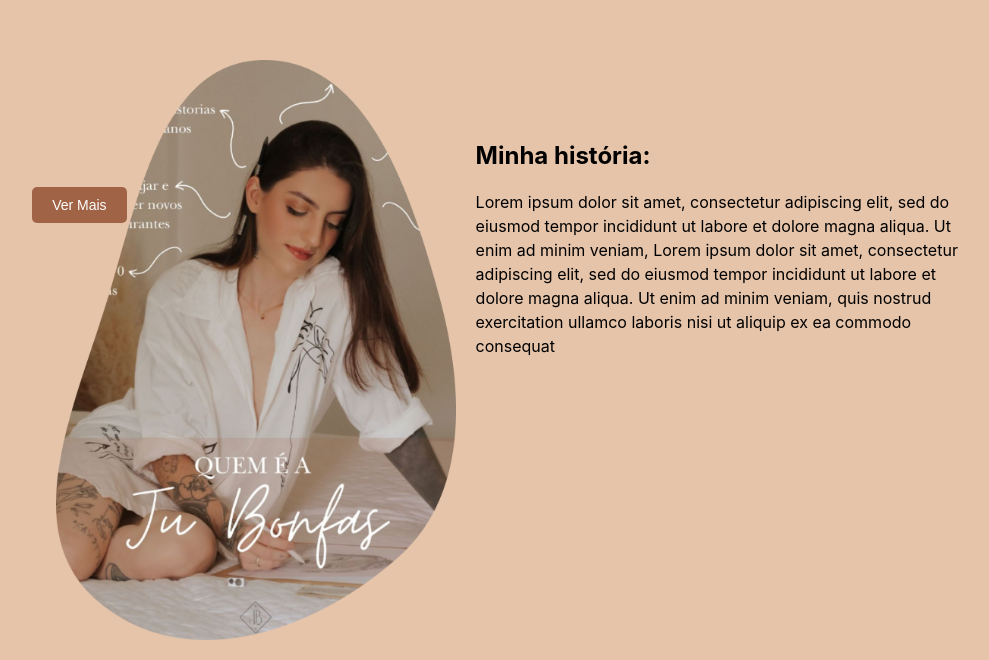
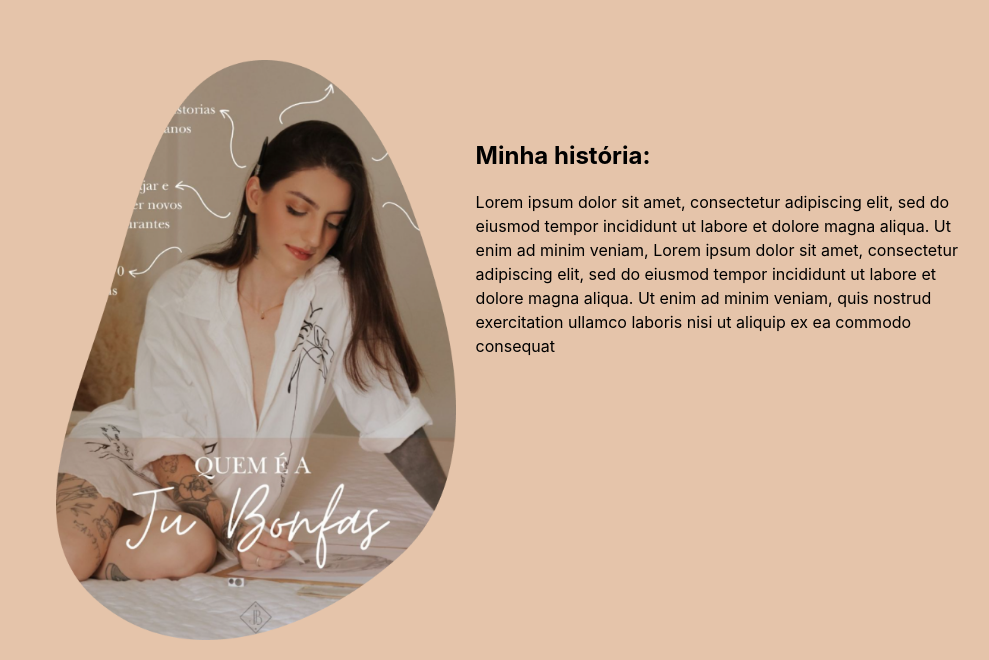
Before and after one commit to lLucasFa/JuBonfas, a React (Create React App) app: page / in a window 1280 px wide. Shown: the part 880-1540 px from the top of the page, without its empty margins (262-1251 px from the left). Built offline with nearby package versions, Linux system fonts and the light colour scheme; no server answers.

Commit message:
Correcao component Home

```diff
--- a/src/components/Home.js
+++ b/src/components/Home.js
@@ -107,9 +107,6 @@ const Home = ({ currentUser }) => {
               minim veniam, quis nostrud exercitation ullamco laboris nisi ut aliquip
               ex ea commodo consequat
             </p>
-            <Link to="/sobre">
-              <button className="ver-mais-button">Ver Mais</button>
-            </Link>
           </div>
         </div>
 
```
